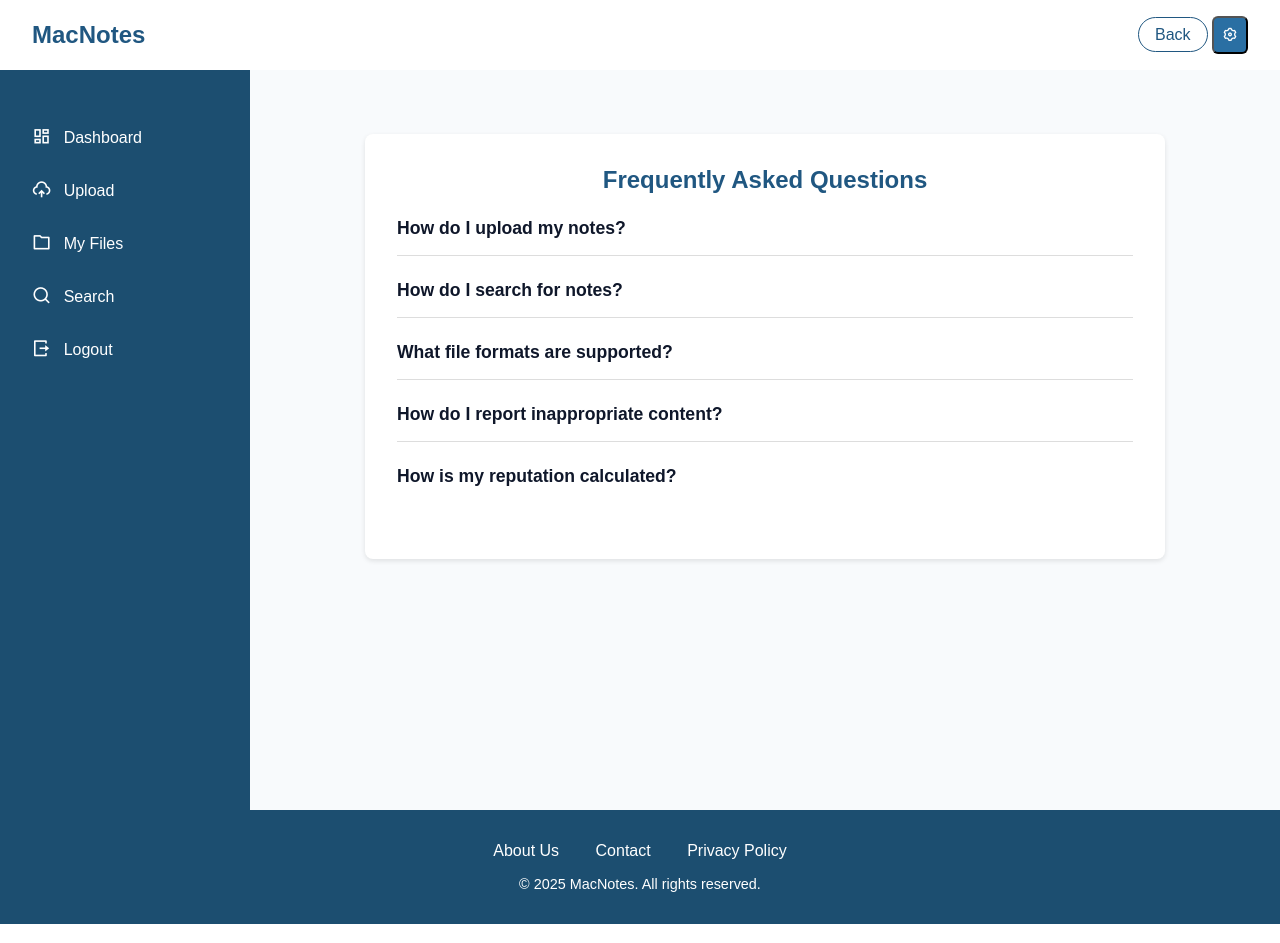
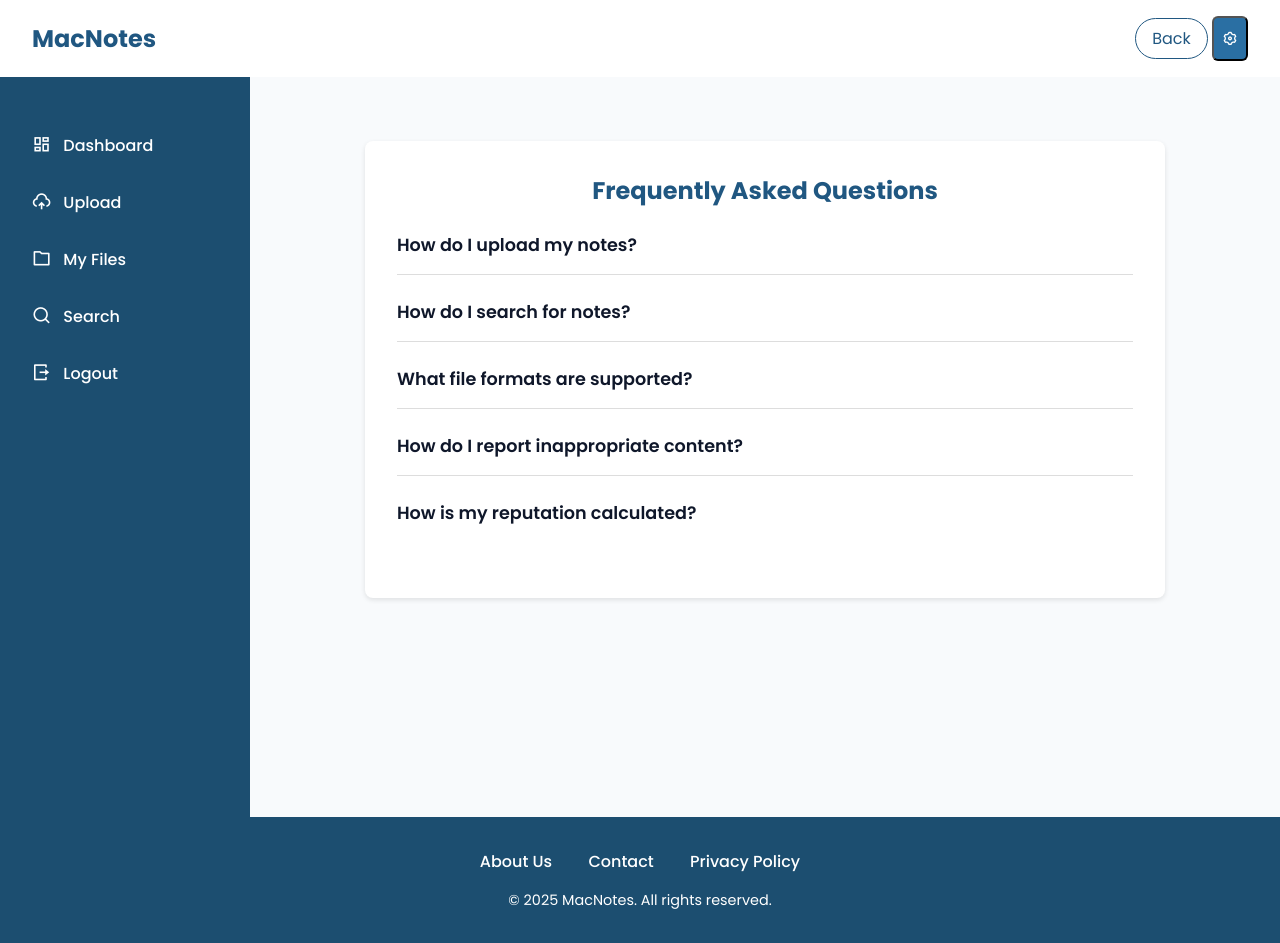
Before and after one commit to KamaliSepanta84/1XD3-Final-Project, a PHP site: page /help.html in a window 1280 px wide. Run offline with PHP 8.4, Linux system fonts and the light colour scheme; some libraries are stand-ins or nearby versions.

Commit message:
made font better

```diff
--- a/css/homeStyle.css
+++ b/css/homeStyle.css
@@ -1,7 +1,11 @@
 /*Home Page Styles*/
 /* Global Styles (For all Pages)*/
+
+@import url('https://fonts.googleapis.com/css2?family=Poppins:ital,wght@0,100;0,200;0,300;0,400;0,500;0,600;0,700;0,800;0,900;1,100;1,200;1,300;1,400;1,500;1,600;1,700;1,800;1,900&display=swap');
+
 :root {
-  --primary-color: #205781;
+
+    --primary-color: #205781;
   --text-dark: #0f172a;
   --text-light: #205781;
   --extra-light: #f8fafc;
@@ -11,6 +15,7 @@
 }
 
 * {
+  font-family: "Poppins", sans-serif;
   padding: 0;
   margin: 0;
   box-sizing: border-box;
--- a/js/myfiles.js
+++ b/js/myfiles.js
@@ -44,7 +44,7 @@ window.addEventListener("load", async function (event) {
         file_info.appendChild(rating_display);
         file_info.appendChild(download_display);
 
-        let view_button = document.createElement("a");
+        let view_button = document.createElement("button");
         view_button.classList.add("btn", "btn-primary", "view-btn");
 
         view_button.setAttribute("id", "view_button");
```
